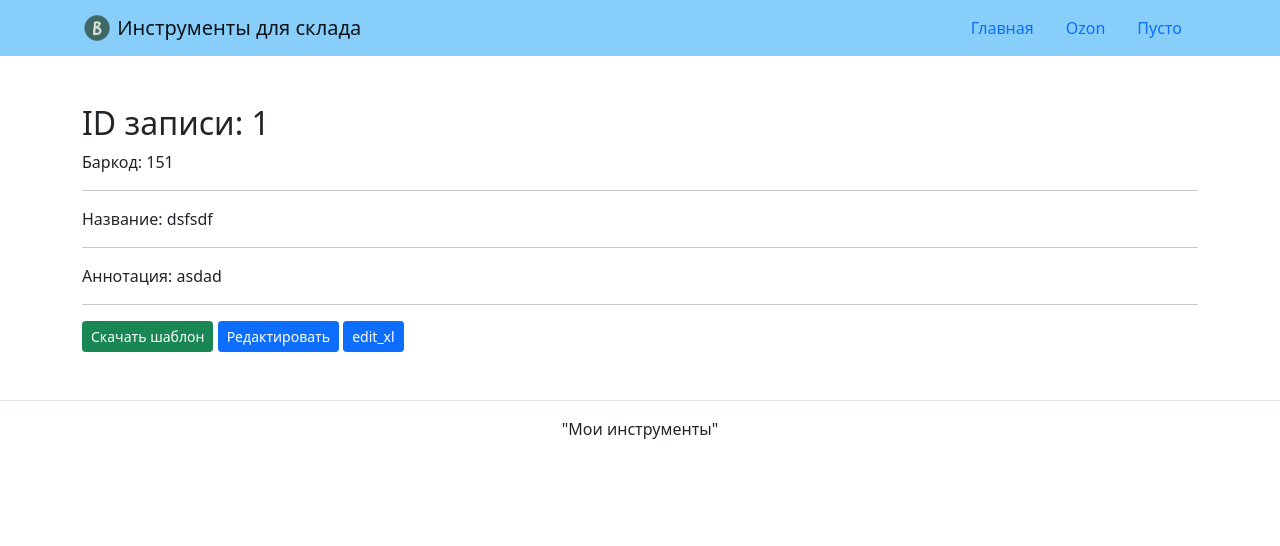
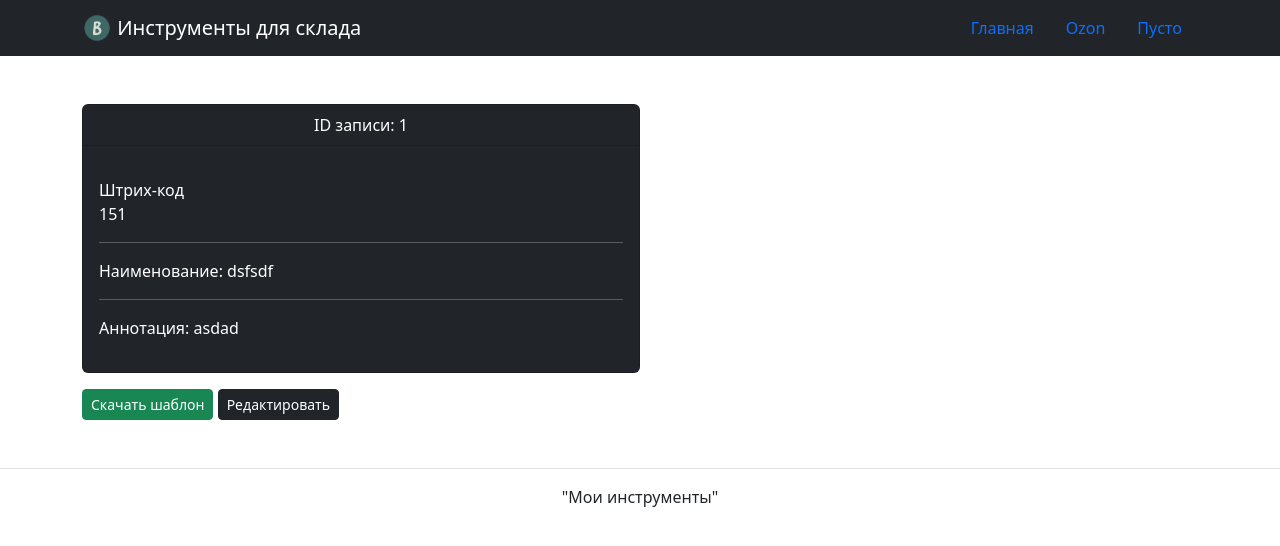
Before and after one commit to Sainekt/sklad_tools, a Django app: page /ozon/1/ in a window 1280 px wide. Shown: the top 546 px of the page. Run offline with Django 5.2, Linux system fonts and the light colour scheme; data comes from the database, SQL or seed files in the repository; some libraries are stand-ins or nearby versions.

Commit message:
fix style

```diff
--- a/ozon/views.py
+++ b/ozon/views.py
@@ -36,7 +36,7 @@ class XlFormUpdateView(UpdateView):
 class XlFormListView(ListView):
     model = Ozon
     ordering = '-id'
-    paginate_by = 10
+    paginate_by = 5
 
 
 def edit_xl(request, pk):
--- a/templates/base.html
+++ b/templates/base.html
@@ -12,7 +12,7 @@
     <title>
       {% block title %}{% endblock %}
     </title>
-    <link rel="stylesheet" href="{% static 'css/bootstrap.min.css' %}">
+    {% bootstrap_css %}
   </head>
   <body>
     {% include "includes/header.html" %}
--- a/templates/includes/header.html
+++ b/templates/includes/header.html
@@ -2,14 +2,14 @@
 {% load django_bootstrap5 %}
 
 <header>
-  <nav class="navbar navbar-light" style="background-color: lightskyblue">
+  <nav class="navbar navbar-dark bg-dark">
     <div class="container">
       <a class="navbar-brand" href="{% url 'pages:home' %}">
         <img src="{% static 'img/logo.png' %}" width="30" height="30" class="d-inline-block align-top" alt="">
         Инструменты для склада
       </a>
       {% with request.resolver_match.view_name as view_name %}
-        <ul class="nav  nav-pills">
+        <ul class="nav nav-pills">
           <li class="nav-item">
             <a class="nav-link {% if view_name == 'pages:home' %} active {% endif %}" href="{% url 'pages:home' %}">
               Главная
--- a/templates/includes/paginator.html
+++ b/templates/includes/paginator.html
@@ -1,7 +1,7 @@
 <!-- templates/includes/paginator.html -->
 {% if page_obj.has_other_pages %}
   <nav class="my-5">
-    <ul class="pagination">
+    <ul class="pagination justify-content-center">
       <!-- Если существует предыдущая страница
            (если мы не на первой странице)
            рисуем кнопку "Первая страница"... -->
--- a/templates/ozon/ozon_detail.html
+++ b/templates/ozon/ozon_detail.html
@@ -3,20 +3,17 @@
 {% load django_bootstrap5 %}
 
 {% block content %}
-  {% if Ozon.image %}
-    <div>
-      <!-- Картинку сделаем побольше, чем на странице list/: высотой 200px -->
-      <img src="{{ Ozon.image.url }}" height="200">
-    </div>
-  {% endif %}
-  <div 'col-5'>
-   <h2>ID записи: {{ object.id }}</h2>
-   Баркод: {{ object.barcode }}
-   <hr>
-   Название: {{ object.title }} <hr>
-   Аннотация: {{ object.annotacion }} <hr>
+<div class="card mb-3 col-6 card text-white bg-dark mb-3">
+  <div class="card-header text-white bg-dark mb-3 text-center">
+    ID записи: {{ object.id }}
+  </div>
+  <div class="card-body text-white bg-dark mb-3">
+    Штрих-код <br> {{ object.barcode }}
+    <hr>
+    Наименование: {{ object.title }} <hr>
+    Аннотация: {{ object.annotacion }} <br>
+  </div>
+</div>
     <a class="btn btn-success btn-sm" href="{% url 'pages:home' %}{{object.xcel_shablon}}"  download>Скачать шаблон</a>
-    <a class="btn btn-primary btn-sm" href="{% url 'ozon:edit' object.id %}">Редактировать</a>
-    <a class="btn btn-primary btn-sm" href="{% url 'ozon:edit_xl' object.id %}">edit_xl</a>
-  </div>
+    <a class="btn btn-dark btn-sm" href="{% url 'ozon:edit' object.id %}">Редактировать</a>
 {% endblock content %}
--- a/templates/ozon/ozon_form.html
+++ b/templates/ozon/ozon_form.html
@@ -6,8 +6,9 @@
 {% endblock %}
 
 {% block content %}
-<a href="{% url 'ozon:list' %}">Список</a>
-<div class="card col-6">
+<a class="btn btn text-muted" href="{% url 'ozon:list' %}">Список обработанных шаблонов</a>
+<br><br>
+<div class="card text-white bg-dark mb-3 text-center col-6">
   <div class="card-header">
     Шаблон OZON
   </div>
```
Also changed, not shown: templates/ozon/ozon_list.html (+19 -5 lines).
